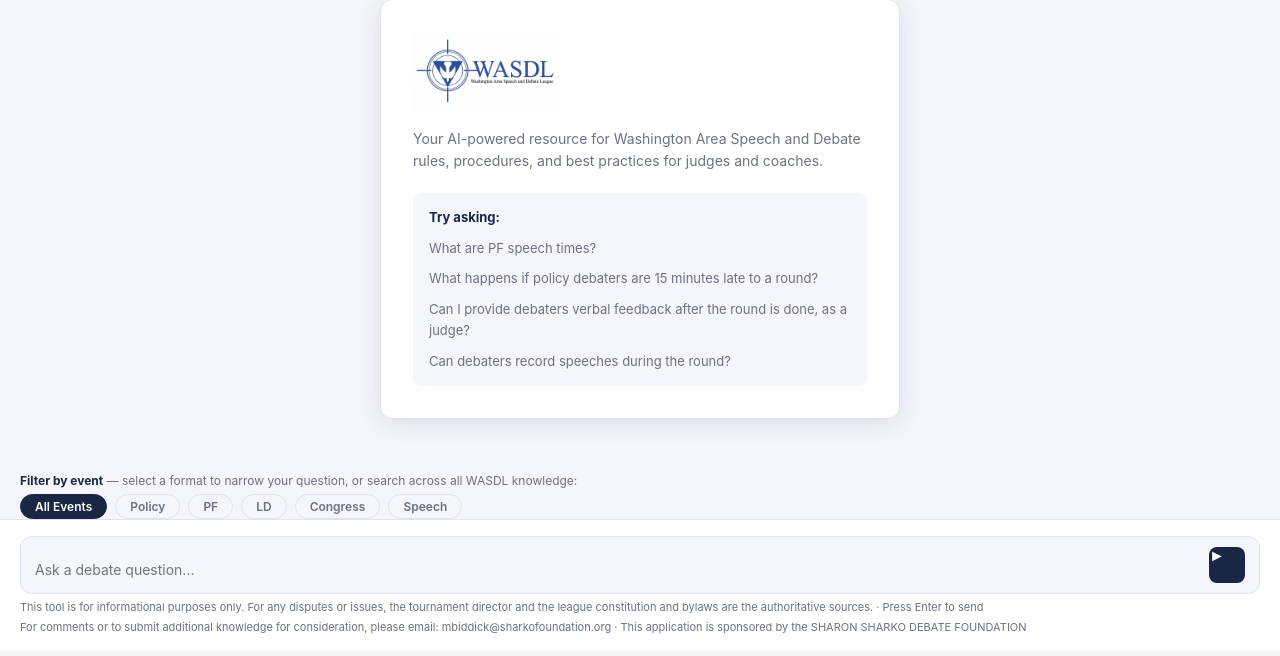
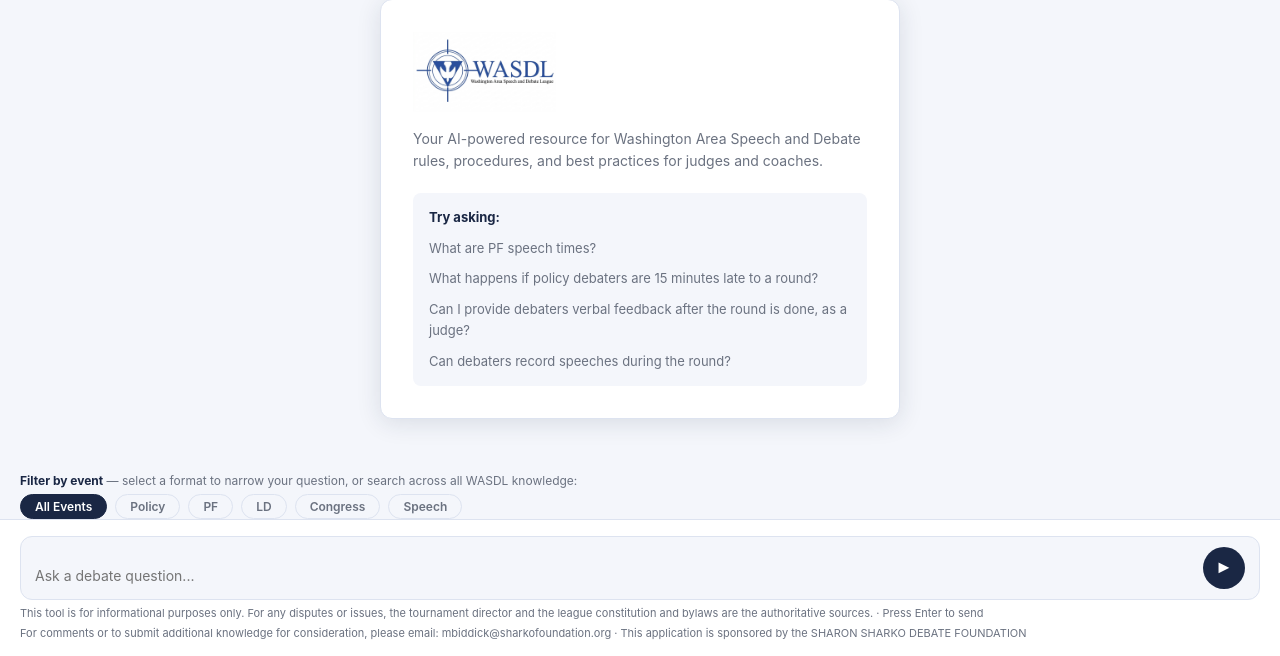
Before and after one commit to mbiddick/WASDL, a Flask app: page / in a window 1280 px wide. Shown: the part 159-815 px from the top of the page. Before the commit the page ends 792 px from the top, so only its background shows below. Run offline with Flask 3, Linux system fonts and the light colour scheme; some libraries are stand-ins or nearby versions.

Commit message:
Update send button styles and dimensions

```diff
--- a/templates/index.html
+++ b/templates/index.html
@@ -91,7 +91,7 @@ input[type="password"]:focus { border-color: var(--navy2); }
 .input-wrap { display: flex; gap: 10px; align-items: flex-end; background: var(--light); border: 1.5px solid var(--border); border-radius: 12px; padding: 10px 14px; }
 .input-wrap:focus-within { border-color: var(--navy2); background: #fff; }
 #user-input { flex: 1; border: none; background: transparent; font-size: 14px; line-height: 1.5; resize: none; outline: none; max-height: 120px; min-height: 24px; font-family: inherit; }
-.send-btn { background: var(--navy); color: #fff; border: none; border-radius: 8px; width: 36px; height: 36px; cursor: pointer; font-size: 16px; display: flex; align-items: c; justify-content: c; flex-shrink: 0; }
+.send-btn { background: var(--navy); color: #fff; border: none; border-radius: 50%; width: 42px; height: 42px; cursor: pointer; font-size: 18px; display: flex; align-items: center; justify-content: center; flex-shrink: 0; }
 .send-btn:hover:not(:disabled) { background: var(--navy2); }
 .send-btn:disabled { opacity: .4; cursor: not-allowed; }
 .input-hint { font-size: 11px; color: var(--gray); margin-top: 6px; text-align: c; }
```
